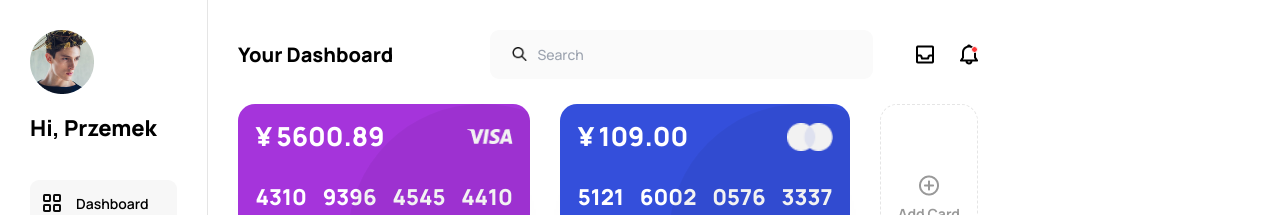
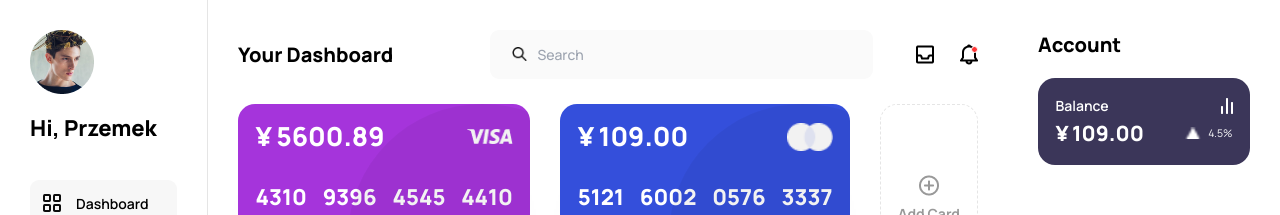
Before and after one commit to hungphamteqdev/dashboard, a Next.js app: page / in a window 1280 px wide. Shown: the top 215 px of the page. Built offline with nearby package versions, Linux system fonts and the light colour scheme; no server answers; the database is empty.

Commit message:
right sidebar -> account card

```diff
--- /dev/null
+++ b/src/components/Account.tsx
@@ -0,0 +1,28 @@
+import clsx from 'clsx';
+import Image from 'next/image';
+
+const Account = () => {
+  return (
+    <div className={clsx('Account')}>
+      <h2 className="h2 mb-5">Account</h2>
+      <div className={clsx('p-5 rounded-[17px] bg-[#3B3659] text-white')}>
+        <div className={clsx('flex items-center justify-between mb-[3px]')}>
+          <p className={clsx('font-[600]')}>Balance</p>
+          <Image width={12} height={16} src={'/account-icon.png'} alt="" />
+        </div>
+        <div className={clsx('flex items-center justify-between')}>
+          <p className={clsx('text-2xl font-[800]')}>¥ 109.00</p>
+          <Image
+            className={clsx('ml-auto mr-2')}
+            width={16}
+            height={16}
+            src={'/account-icon-2.png'}
+            alt=""
+          />
+          <span className={'text-xs font-[400]'}>4.5%</span>
+        </div>
+      </div>
+    </div>
+  );
+};
+export default Account;
--- /dev/null
+++ b/src/components/RightSidebar.tsx
@@ -0,0 +1,11 @@
+import clsx from 'clsx';
+import Account from './Account';
+
+const RightSidebar = () => {
+  return (
+    <div className={clsx('RightSidebar p-[30px] flex-1')}>
+      <Account />
+    </div>
+  );
+};
+export default RightSidebar;
--- a/src/pages/index.tsx
+++ b/src/pages/index.tsx
@@ -1,5 +1,6 @@
 import LeftSidebar from '@/components/LeftSidebar';
 import Main from '@/components/Main';
+import RightSidebar from '@/components/RightSidebar';
 import clsx from 'clsx';
 
 export default function Home() {
@@ -7,6 +8,7 @@ export default function Home() {
     <div className={clsx('flex')}>
       <LeftSidebar />
       <Main />
+      <RightSidebar />
     </div>
   );
 }
```
Also changed, not shown: public/account-icon-2.png (added), public/account-icon.png (added).
